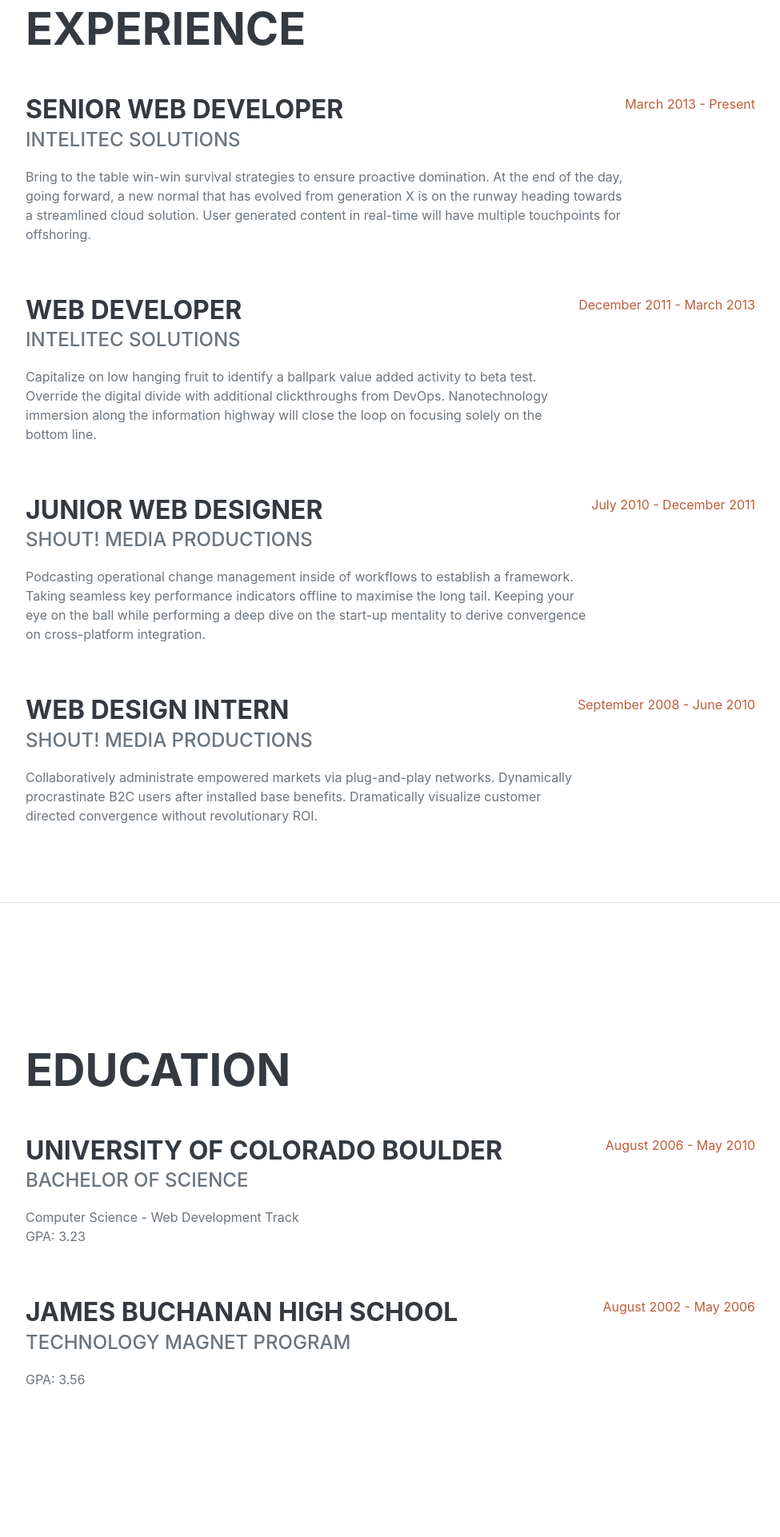
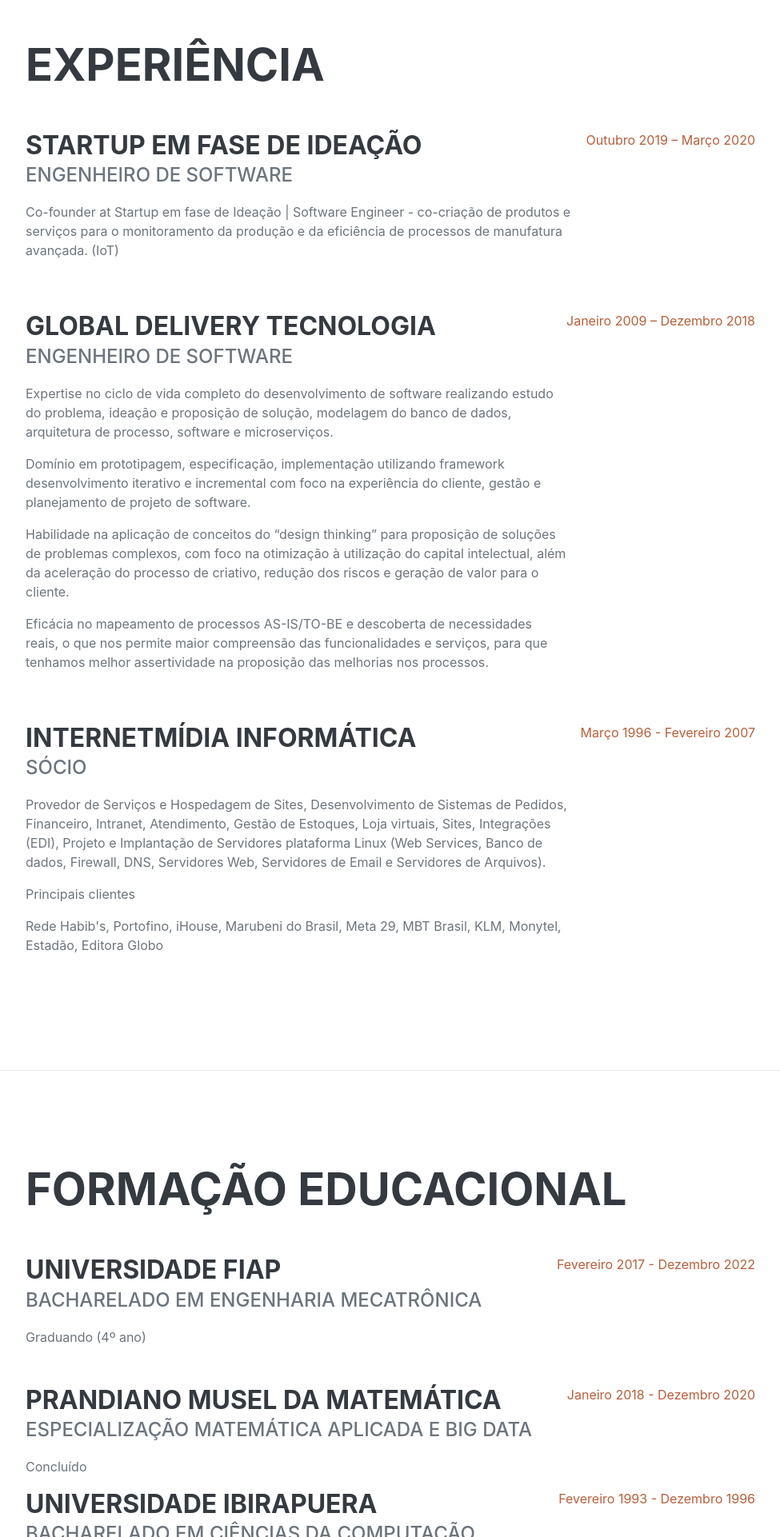
Before and after one commit to carlosemsantana/carlosemsantana.github.io, a plain HTML site: page index.html in a window 1280 px wide. Shown: the part 878-2800 px from the top of the page at 80% size, without its empty margins (288-1263 px from the left). Drawn offline with nearby package versions, Linux system fonts and the light colour scheme; a web font is replaced by a local one.

Commit message:
Atualização

```diff
--- a/index.html
+++ b/index.html
@@ -27,7 +27,7 @@
                 <ul class="navbar-nav">
                     <li class="nav-item"><a class="nav-link js-scroll-trigger" href="#about">A respeito</a></li>
                     <li class="nav-item"><a class="nav-link js-scroll-trigger" href="#experience">Experiência</a></li>
-                    <li class="nav-item"><a class="nav-link js-scroll-trigger" href="#education">Formação</a></li>
+                    <li class="nav-item"><a class="nav-link js-scroll-trigger" href="#education">Formação Educacional</a></li>
                     <li class="nav-item"><a class="nav-link js-scroll-trigger" href="#skills">Competências</a></li>
                     <li class="nav-item"><a class="nav-link js-scroll-trigger" href="#interests">Interesses</a></li>
                     <li class="nav-item"><a class="nav-link js-scroll-trigger" href="#awards">Premiações</a></li>
@@ -44,9 +44,9 @@
                     </h2>
                     <div class="subheading mb-5">
                         E: <a href="mailto:eugenio@globaldelivery.com.br">eugenio@globaldelivery.com.br</a> | M: +5511 98473-9898 | CEP: 04143 | Saúde | São Paulo/SP | BR
-                    <p class="lead mb-5">Profissional da área de Tecnologia com direcionamento de carreira para atuação em projetos voltados para Engenharia Mecatrônica e Ciência de Dados e mais de 24 anos de experiência em Arquitetura de Software, Desenhos de Processos e Desenvolvimento de Softwares.<br>
-                    Graduando (4º ano) Engenharia Mecatrônica pela Universidade FIAP, estudando Ciência de Dados e aprimorou conhecimentos em cursos de extensão em Matemática Aplicada, com objetivo adquirir consistência técnica para adentrar em mais frente de atuação de carreira de engenharia em Automação e Controle de Processos.</p></div>
-
+                    <p class="lead mb-5">Profissional da área de Tecnologia com direcionamento de carreira para atuação em projetos voltados para Engenharia Mecatrônica e Ciência de Dados e mais de 24 anos de experiência em Arquitetura de Softwares, Desenhos de Processos e Desenvolvimento de Softwares.</p>
+                    Graduando (4º ano) Engenharia Mecatrônica pela Universidade FIAP, estudando Ciência de Dados e aprimorou conhecimentos em cursos de extensão em Matemática Aplicada, com objetivo adquirir consistência técnica para adentrar em mais frente de atuação de carreira de engenharia em Automação e Controle de Processos.</p>
+                	</div>
                     <div class="social-icons">
                         <a class="social-icon" href="https://www.linkedin.com/in/carloseugenio/"><i class="fab fa-linkedin-in"></i></a>
                         <a class="social-icon" href="https://github.com/carlosemsantana"><i class="fab fa-github"></i></a>
@@ -59,38 +59,35 @@
             <!-- Experience-->
             <section class="resume-section" id="experience">
                 <div class="resume-section-content">
-                    <h2 class="mb-5">Experience</h2>
+                    <h2 class="mb-5">Experiência</h2>
                     <div class="d-flex flex-column flex-md-row justify-content-between mb-5">
                         <div class="flex-grow-1">
-                            <h3 class="mb-0">Senior Web Developer</h3>
-                            <div class="subheading mb-3">Intelitec Solutions</div>
-                            <p>Bring to the table win-win survival strategies to ensure proactive domination. At the end of the day, going forward, a new normal that has evolved from generation X is on the runway heading towards a streamlined cloud solution. User generated content in real-time will have multiple touchpoints for offshoring.</p>
+                            <h3 class="mb-0">STARTUP EM FASE DE IDEAÇÃO</h3>
+                            <div class="subheading mb-3">Engenheiro de Software</div>
+                            <p>Co-founder at Startup em fase de Ideação | Software Engineer - co-criação de produtos e serviços para o monitoramento da produção e da eficiência de processos de manufatura avançada. (IoT)</p>
                         </div>
-                        <div class="flex-shrink-0"><span class="text-primary">March 2013 - Present</span></div>
+                        <div class="flex-shrink-0"><span class="text-primary">Outubro 2019 – Março 2020</span></div>
                     </div>
                     <div class="d-flex flex-column flex-md-row justify-content-between mb-5">
                         <div class="flex-grow-1">
-                            <h3 class="mb-0">Web Developer</h3>
-                            <div class="subheading mb-3">Intelitec Solutions</div>
-                            <p>Capitalize on low hanging fruit to identify a ballpark value added activity to beta test. Override the digital divide with additional clickthroughs from DevOps. Nanotechnology immersion along the information highway will close the loop on focusing solely on the bottom line.</p>
+                            <h3 class="mb-0">GLOBAL DELIVERY TECNOLOGIA</h3>
+                            <div class="subheading mb-3">Engenheiro de Software</div>
+                            <p>Expertise no ciclo de vida completo do desenvolvimento de software realizando estudo do problema, ideação e proposição de solução, modelagem do banco de dados, arquitetura de processo, software e microserviços.</p>
+                            <p>Domínio em prototipagem, especificação, implementação utilizando framework desenvolvimento iterativo e incremental com foco na experiência do cliente, gestão e planejamento de projeto de software.</p>
+                            <p>Habilidade na aplicação de conceitos do “design thinking” para proposição de soluções de problemas complexos, com foco na otimização à utilização do capital intelectual, além da aceleração do processo de criativo, redução dos riscos e geração de valor para o cliente.</p>
+                            <p>Eficácia no mapeamento de processos AS-IS/TO-BE e descoberta de necessidades reais, o que nos permite maior compreensão das funcionalidades e serviços, para que tenhamos melhor assertividade na proposição das melhorias nos processos.</p>
                         </div>
-                        <div class="flex-shrink-0"><span class="text-primary">December 2011 - March 2013</span></div>
+                        <div class="flex-shrink-0"><span class="text-primary">Janeiro 2009 – Dezembro 2018</span></div>
                     </div>
                     <div class="d-flex flex-column flex-md-row justify-content-between mb-5">
                         <div class="flex-grow-1">
-                            <h3 class="mb-0">Junior Web Designer</h3>
-                            <div class="subheading mb-3">Shout! Media Productions</div>
-                            <p>Podcasting operational change management inside of workflows to establish a framework. Taking seamless key performance indicators offline to maximise the long tail. Keeping your eye on the ball while performing a deep dive on the start-up mentality to derive convergence on cross-platform integration.</p>
+                            <h3 class="mb-0">INTERNETMÍDIA INFORMÁTICA</h3>
+                            <div class="subheading mb-3">Sócio</div>
+                            <p>Provedor de Serviços e Hospedagem de Sites, Desenvolvimento de Sistemas de Pedidos, Financeiro, Intranet, Atendimento, Gestão de Estoques, Loja virtuais, Sites, Integrações (EDI), Projeto e Implantação de Servidores plataforma Linux (Web Services, Banco de dados, Firewall, DNS, Servidores Web, Servidores de Email e Servidores de Arquivos).</p>
+                            <P>Principais clientes	</P>
+                            <p> Rede Habib's, Portofino, iHouse, Marubeni do Brasil, Meta 29, MBT Brasil, KLM, Monytel, Estadão, Editora Globo</p>
                         </div>
-                        <div class="flex-shrink-0"><span class="text-primary">July 2010 - December 2011</span></div>
-                    </div>
-                    <div class="d-flex flex-column flex-md-row justify-content-between">
-                        <div class="flex-grow-1">
-                            <h3 class="mb-0">Web Design Intern</h3>
-                            <div class="subheading mb-3">Shout! Media Productions</div>
-                            <p>Collaboratively administrate empowered markets via plug-and-play networks. Dynamically procrastinate B2C users after installed base benefits. Dramatically visualize customer directed convergence without revolutionary ROI.</p>
-                        </div>
-                        <div class="flex-shrink-0"><span class="text-primary">September 2008 - June 2010</span></div>
+                        <div class="flex-shrink-0"><span class="text-primary">Março 1996 - Fevereiro 2007</span></div>
                     </div>
                 </div>
             </section>
@@ -98,24 +95,30 @@
             <!-- Education-->
             <section class="resume-section" id="education">
                 <div class="resume-section-content">
-                    <h2 class="mb-5">Education</h2>
+                    <h2 class="mb-5">Formação Educacional</h2>
                     <div class="d-flex flex-column flex-md-row justify-content-between mb-5">
                         <div class="flex-grow-1">
-                            <h3 class="mb-0">University of Colorado Boulder</h3>
-                            <div class="subheading mb-3">Bachelor of Science</div>
-                            <div>Computer Science - Web Development Track</div>
-                            <p>GPA: 3.23</p>
+                            <h3 class="mb-0">Universidade FIAP</h3>
+                            <div class="subheading mb-3">Bacharelado em Engenharia Mecatrônica</div>
+                            <div>Graduando (4º ano)</div>
                         </div>
-                        <div class="flex-shrink-0"><span class="text-primary">August 2006 - May 2010</span></div>
+                        <div class="flex-shrink-0"><span class="text-primary">Fevereiro 2017 - Dezembro 2022</span></div>
                     </div>
                     <div class="d-flex flex-column flex-md-row justify-content-between">
                         <div class="flex-grow-1">
-                            <h3 class="mb-0">James Buchanan High School</h3>
-                            <div class="subheading mb-3">Technology Magnet Program</div>
-                            <p>GPA: 3.56</p>
+                            <h3 class="mb-0">Prandiano Musel da Matemática</h3>
+                            <div class="subheading mb-3">Especialização Matemática Aplicada e Big Data</div>
+                            <p>Concluído</p>
                         </div>
-                        <div class="flex-shrink-0"><span class="text-primary">August 2002 - May 2006</span></div>
+                        <div class="flex-shrink-0"><span class="text-primary">Janeiro 2018 - Dezembro 2020</span></div>
                     </div>
+                    <div class="d-flex flex-column flex-md-row justify-content-between mb-5">
+                        <div class="flex-grow-1">
+                            <h3 class="mb-0">Universidade Ibirapuera</h3>
+                            <div class="subheading mb-3">Bacharelado em Ciências da Computação</div>
+                            <div>Concluído</div>
+                        </div>
+                        <div class="flex-shrink-0"><span class="text-primary">Fevereiro 1993 - Dezembro 1996</span></div>
                 </div>
             </section>
             <hr class="m-0" />
```
